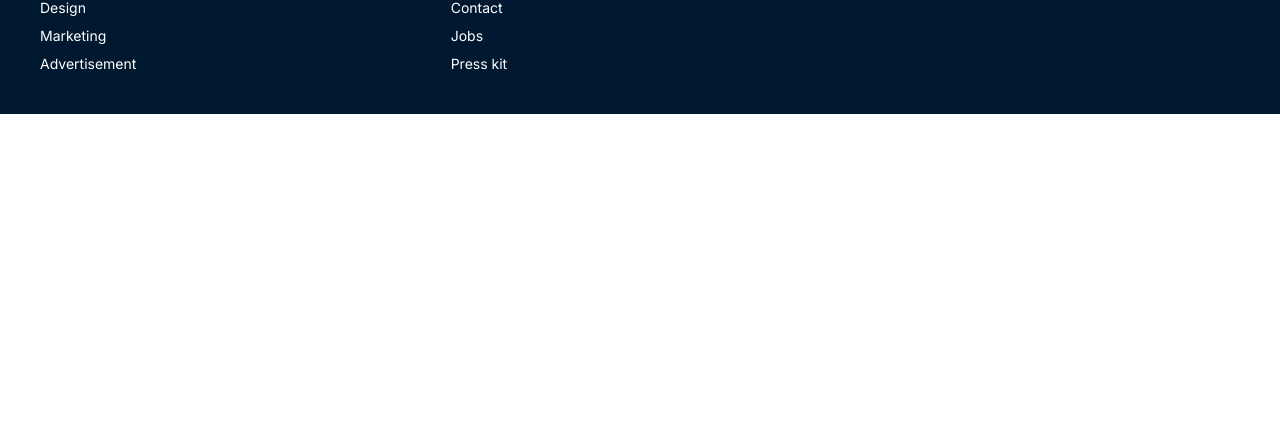
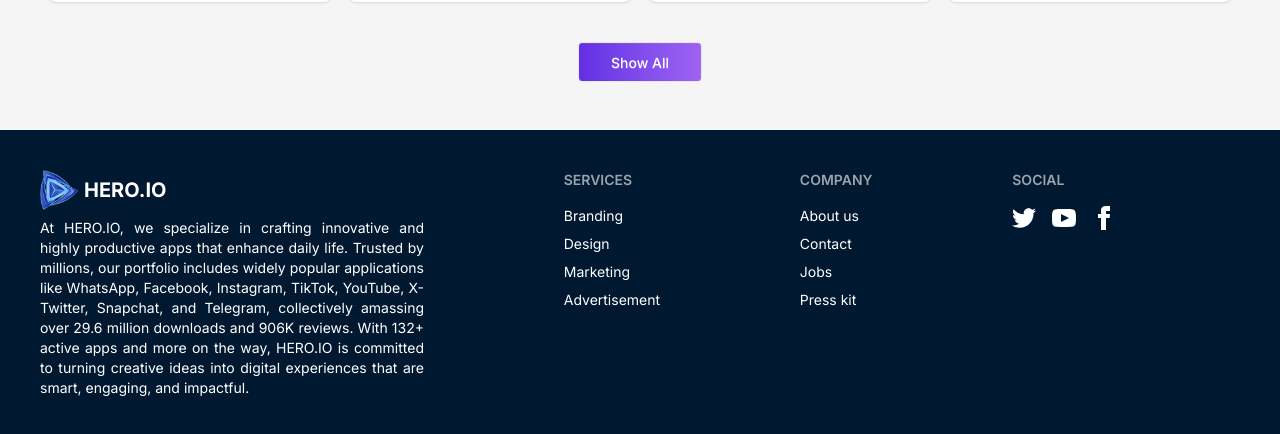
Before and after one commit to sohelrana07/assignment-eight-react-router, a React (Vite) app: page / in a window 1280 px wide. Shown: the part 2101-2535 px from the top of the page. Before the commit the page ends 2215 px from the top, so only its background shows below. Built offline with nearby package versions, Linux system fonts and the light colour scheme.

Commit message:
updated some issues

```diff
--- a/src/Components/Footer.jsx
+++ b/src/Components/Footer.jsx
@@ -1,8 +1,25 @@
 import React from "react";
+import { Link } from "react-router";
 
 const Footer = () => {
   return (
     <footer className="footer sm:footer-horizontal bg-[#001931] text-white p-10">
+      <nav>
+        <Link to="/" className="flex items-center gap-1">
+          <img className="w-10 h-10" src="/logo.png" alt="" />{" "}
+          <span className="text-xl font-bold">HERO.IO</span>
+        </Link>
+        <p className="max-w-sm text-justify">
+          At HERO.IO, we specialize in crafting innovative and highly productive
+          apps that enhance daily life. Trusted by millions, our portfolio
+          includes widely popular applications like WhatsApp, Facebook,
+          Instagram, TikTok, YouTube, X-Twitter, Snapchat, and Telegram,
+          collectively amassing over 29.6 million downloads and 906K reviews.
+          With 132+ active apps and more on the way, HERO.IO is committed to
+          turning creative ideas into digital experiences that are smart,
+          engaging, and impactful.
+        </p>
+      </nav>
       <nav>
         <h6 className="footer-title">Services</h6>
         <a className="link link-hover">Branding</a>
--- a/src/Pages/Home.jsx
+++ b/src/Pages/Home.jsx
@@ -3,9 +3,11 @@
 import StatesSection from "../Components/StatesSection";
 import useApplications from "../Hooks/useApplications";
 import TopAppsCard from "./TopAppsCard";
+import SkeletonLoader from "./SkeletonLoader";
+import { Link } from "react-router";
 
 const Home = () => {
-  const { applications, loading, error } = useApplications();
+  const { applications, loading } = useApplications();
 
   const topApplications = applications.slice(0, 8);
 
@@ -15,7 +17,19 @@
       <div className="-mx-[50vw] relative left-1/2 w-screen">
         <StatesSection></StatesSection>
       </div>
-      <div className="grid grid-cols-1 md:grid-cols-2 lg:grid-cols-4 gap-4 mt-4 md:mt-8 lg:mt-12">
+      <div className="mt-6 md:mt-10 lg:mt-20">
+        <span className="text-center">
+          <h1 className="text-4xl font-bold">Trending Apps</h1>
+          <p className="text-[#627382] text-xl mt-2 md:mt-4">
+            Explore All Trending Apps on the Market developed by us
+          </p>
+        </span>
+
+        {/* Top Apps Container */}
+        {loading ? (
+          <SkeletonLoader count={8}></SkeletonLoader>
+        ) : (
+          <div className="grid grid-cols-1 md:grid-cols-2 lg:grid-cols-4 gap-4 mt-4 md:mt-8 lg:mt-10">
             {topApplications.map((application) => (
               <TopAppsCard
                 key={application.id}
@@ -23,6 +37,30 @@
               ></TopAppsCard>
             ))}
           </div>
+        )}
+
+        {/* {loading ? (
+          <div className="grid grid-cols-1 md:grid-cols-2 lg:grid-cols-4 gap-4 mt-4 md:mt-8 lg:mt-10">
+            {topApplications.map((application) => (
+              <TopAppsCard
+                key={application.id}
+                application={application}
+              ></TopAppsCard>
+            ))}
+          </div>
+        ) : (
+          <SkeletonLoader count={8}></SkeletonLoader>
+        )} */}
+
+        <div className="text-center mt-10">
+          <Link
+            to="/apps"
+            className="btn bg-gradient-to-r from-[#632EE3] to-[#9F62F2] text-white font-medium px-8"
+          >
+            Show All
+          </Link>
+        </div>
+      </div>
     </div>
   );
 };
--- /dev/null
+++ b/src/Pages/SkeletonLoader.jsx
@@ -0,0 +1,20 @@
+import React from "react";
+
+const SkeletonLoader = ({ count = 8 }) => {
+  return (
+    <div className="grid grid-cols-1 md:grid-cols-2 lg:grid-cols-4 gap-4 mt-4 md:mt-8 lg:mt-10">
+      {Array.from({ length: count }).map((_, i) => {
+        return (
+          <div key={i} className="flex flex-col gap-4">
+            <div className="skeleton h-56 w-full"></div>
+            <div className="skeleton h-4 w-28"></div>
+            <div className="skeleton h-4 w-full"></div>
+            <div className="skeleton h-4 w-full"></div>
+          </div>
+        );
+      })}
+    </div>
+  );
+};
+
+export default SkeletonLoader;
--- a/src/Routes/Routes.jsx
+++ b/src/Routes/Routes.jsx
@@ -1,6 +1,6 @@
 import { createBrowserRouter } from "react-router";
 import MainLayout from "../Layouts/MainLayout";
-// import ErrorPage from "../Pages/ErrorPage";
+import ErrorPage from "../Pages/ErrorPage";
 import Home from "../Pages/Home";
 import Apps from "../Pages/Apps";
 import Installation from "../Pages/Installation";
@@ -9,7 +9,7 @@
   {
     path: "/",
     Component: MainLayout,
-    // errorElement: ErrorPage,
+    errorElement: ErrorPage,
     children: [
       {
         index: true,
```
Lines whose indentation alone changed are shown as unchanged.
